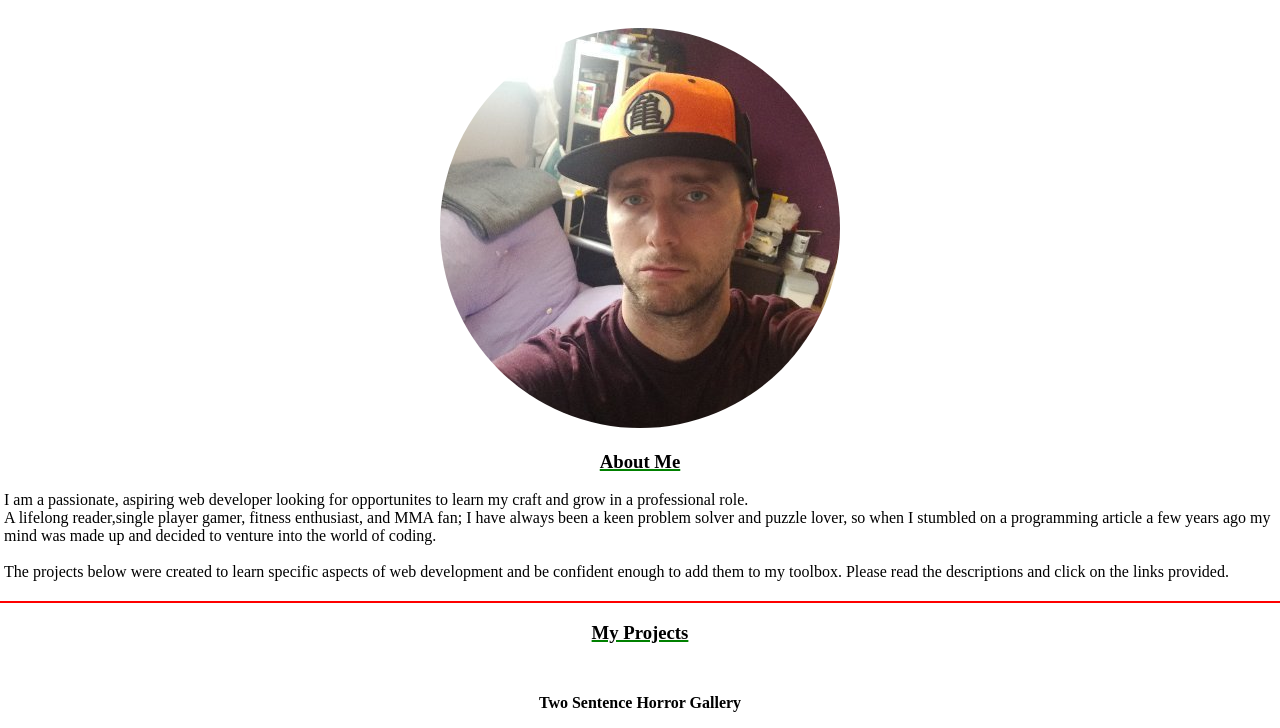
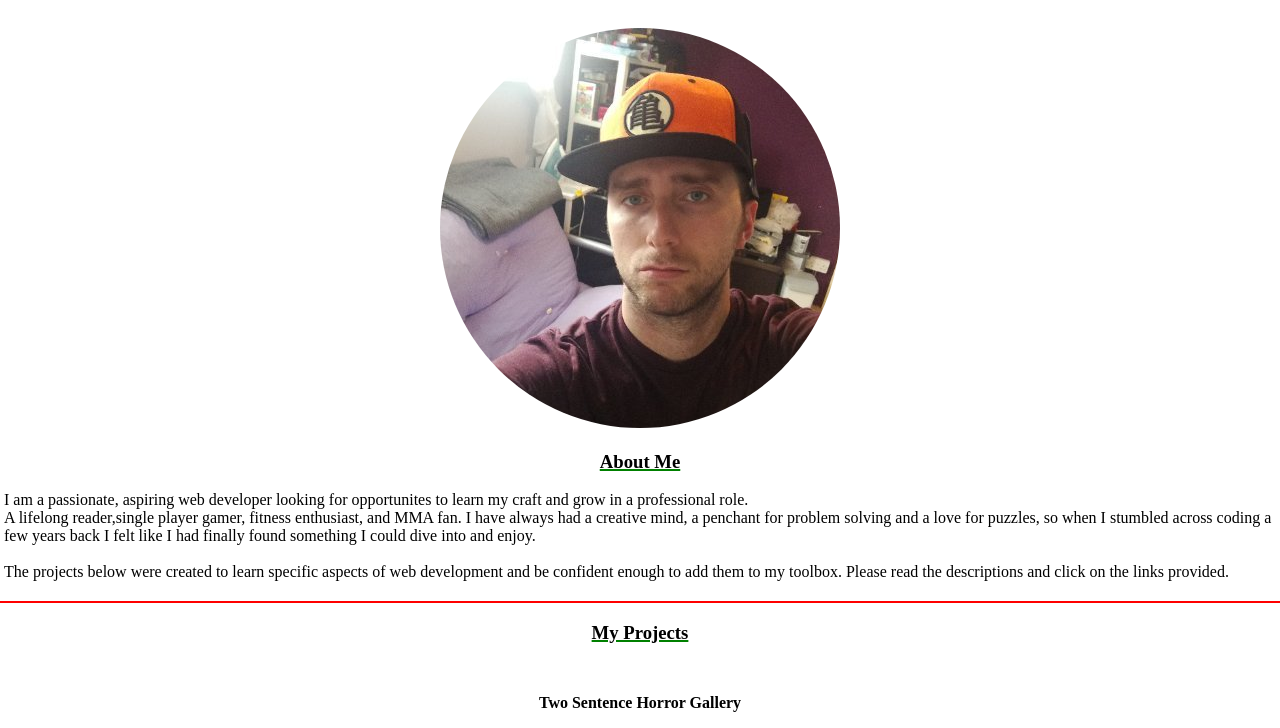
Before and after one commit to rlw92/Portfolio, a plain HTML site: page index.html in a window 1280 px wide. Shown: the part 72-800 px from the top of the page. Drawn offline with nearby package versions, Linux system fonts and the light colour scheme.

Commit message:
Update index.html
Changed up the about section

```diff
--- a/index.html
+++ b/index.html
@@ -57,10 +57,10 @@
         I am a passionate, aspiring web developer looking for
          opportunites to learn my craft and grow in a professional role.
         <br>
-        A lifelong reader,single player gamer, fitness enthusiast, and MMA fan;
-        I have always been a keen problem solver and puzzle lover, so when I stumbled
-        on a programming article a few years ago my mind was made up and decided to venture into the world
-        of coding.
+        A lifelong reader,single player gamer, fitness enthusiast, and MMA fan.
+        I have always had a creative mind, a penchant for problem solving and a love for puzzles,
+        so when I stumbled across coding a few years back I felt like I had finally found something
+        I could dive into and enjoy.
         <br><br>
 
         The projects below were created to learn specific aspects of web development and
```
